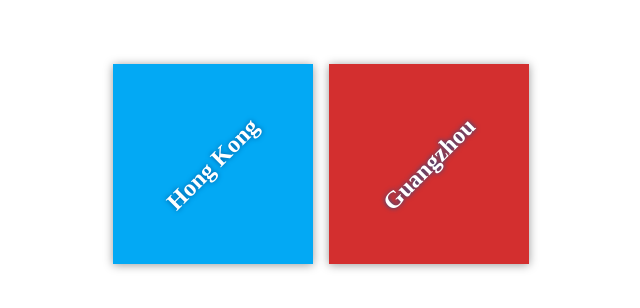
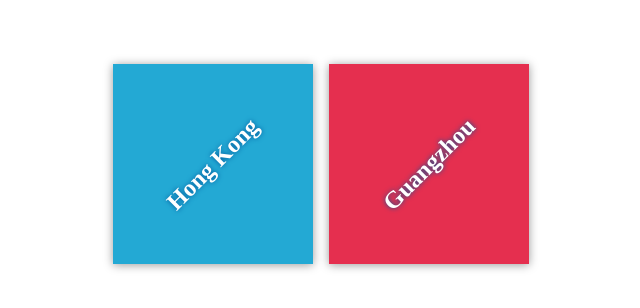
Before and after one commit to tsangwai2009/my-travel-plans, a plain HTML site: page index.html in a window 1280 px wide. Shown: the part 236-544 px from the top of the page, without its empty margins (319-959 px from the left). Drawn offline with Linux system fonts and the light colour scheme.

Commit message:
Change style color

```diff
--- a/css/app.css
+++ b/css/app.css
@@ -47,9 +47,9 @@ h2 {
 }
 
 #florida {
-    background-color: #03a9f4;
+    background-color: #23a9d4;
 }
 
 #paris {
-    background-color: #d32f2f;
+    background-color: #e52f4f;
 }
```
